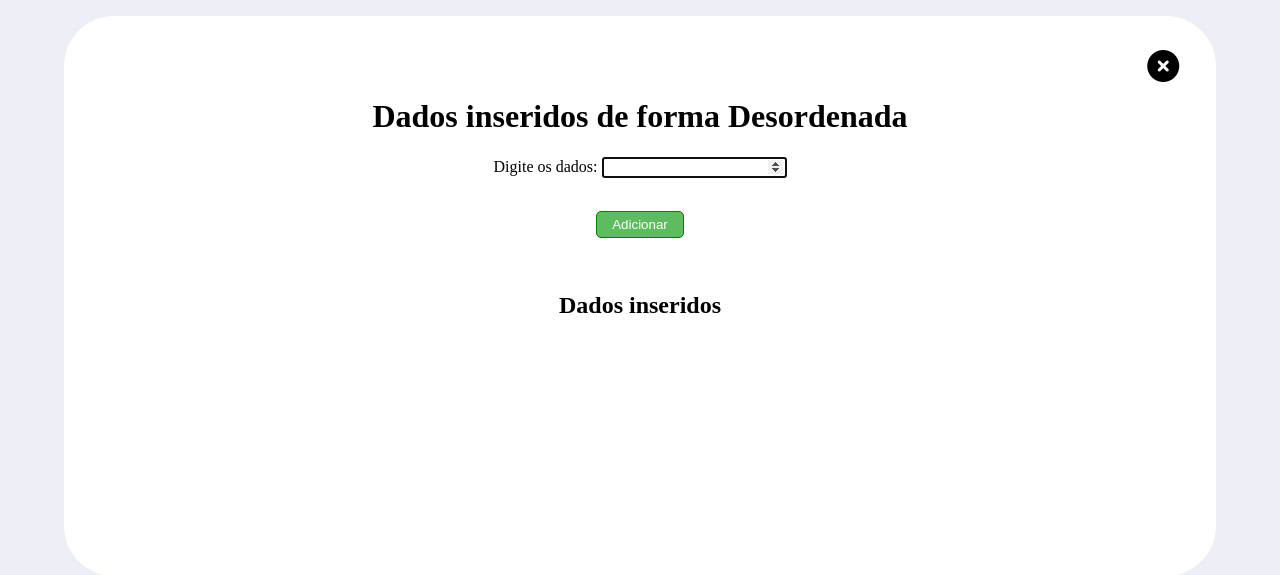
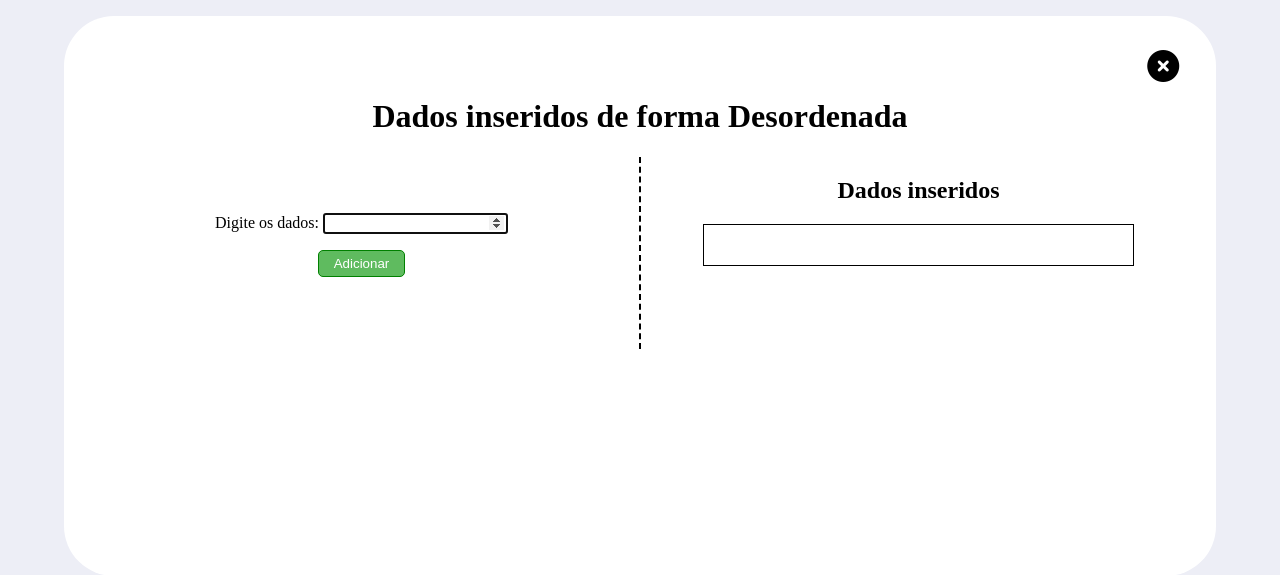
Before and after one commit to IsadoraPBastos/Calculadora-De-Estatistica, a Flask app: page /dados_desordenados in a window 1280 px wide. Shown: the top 575 px of the page. Run offline with Flask 3, Linux system fonts and the light colour scheme.

Commit message:
Correção design modal desordenado

```diff
--- a/static/style.css
+++ b/static/style.css
@@ -18,7 +18,7 @@ table {
 td,
 th {
   border: solid 1px;
-  padding: 10px;
+  padding: 10px 20px;
   text-align: center;
 }
 
@@ -334,6 +334,11 @@ label[for="modaCzuber"].disabled{
   margin: auto;
 }
 
+.divisao-modal{
+  display: flex;
+  justify-content: center;
+}
+
 /* Mensagem de erro */
 #msg-erro,
 #msg-erro-calculos,
--- a/templates/index.html
+++ b/templates/index.html
@@ -59,7 +59,45 @@
       <div class="container-card-classes">
         <div onclick="abrirModalClasses()" class="card-classes">
           <div class="front-classes"><b>Agrupamento em Classes 🗂️</b></div>
-          <div class="back-classes"><h3 style="margin-top: 35px">Agrupamento em Classes</h3><p><u>Exemplo</u> </p><p style="margin: 0px 30px">nada</p></div>
+          <div class="back-classes"><h3 style="margin-top: 35px">Agrupamento em Classes</h3><p><u>Exemplo</u> </p>
+            <p style="margin: 0px 30px">
+              <table>
+              <thead>
+                <tr>
+                  <th>Li</th>
+                  <th>Ls</th>
+                  <th>FI</th>
+                </tr>
+              </thead>
+              <tbody>
+                <tr>
+                  <td>4</td>
+                  <td>7</td>
+                  <td>5</td>
+                </tr>
+                <tr>
+                  <td>7</td>
+                  <td>10</td>
+                  <td>12</td>
+                </tr>
+                <tr>
+                  <td>10</td>
+                  <td>13</td>
+                  <td>14</td>
+                </tr>
+                <tr>
+                  <td>13</td>
+                  <td>16</td>
+                  <td>13</td>
+                </tr>
+                <tr>
+                  <td>16</td>
+                  <td>19</td>
+                  <td>7</td>
+                </tr>
+              </tbody>
+            </table>
+          </p></div>
         </div>
       </div>
     </div>
@@ -70,22 +108,23 @@
         <div class="botao-fechar-modal" onclick="fecharModalDesordenado()">
           <i class="fa-solid fa-circle-xmark fa-2xl"></i>
         </div>
-        <div>
+
           <h1>Dados inseridos de forma Desordenada</h1>
+          <div class="divisao-modal"><div style="border-right: 2px dashed; padding: 5% 0%; width: 50%;">
         <form action="{{url_for('dados_desordenados')}}" method="POST" id="formDadosDesordenados">
-          <div>
             <label for="dado"
               >Digite os dados:
               <input type="number" id="inputAdicionarDesordenados" name="dado" step="any" required autofocus
             /></label>
-          </div>
+
           <div><button >Adicionar</button></div>
         </form>
       </div>
-        <div>
+        <div style="width: 50%;">
         <div><h2>Dados inseridos</h2></div>
-        <div>
+        <div style="width: 70%; margin: auto; border: 1px solid; padding: 20px;">
           {%for dado in dadosDesordenados%} {{dado}} &nbsp - &nbsp {% endfor %}
+        </div>
         </div>
       </div>
     </div>
```
